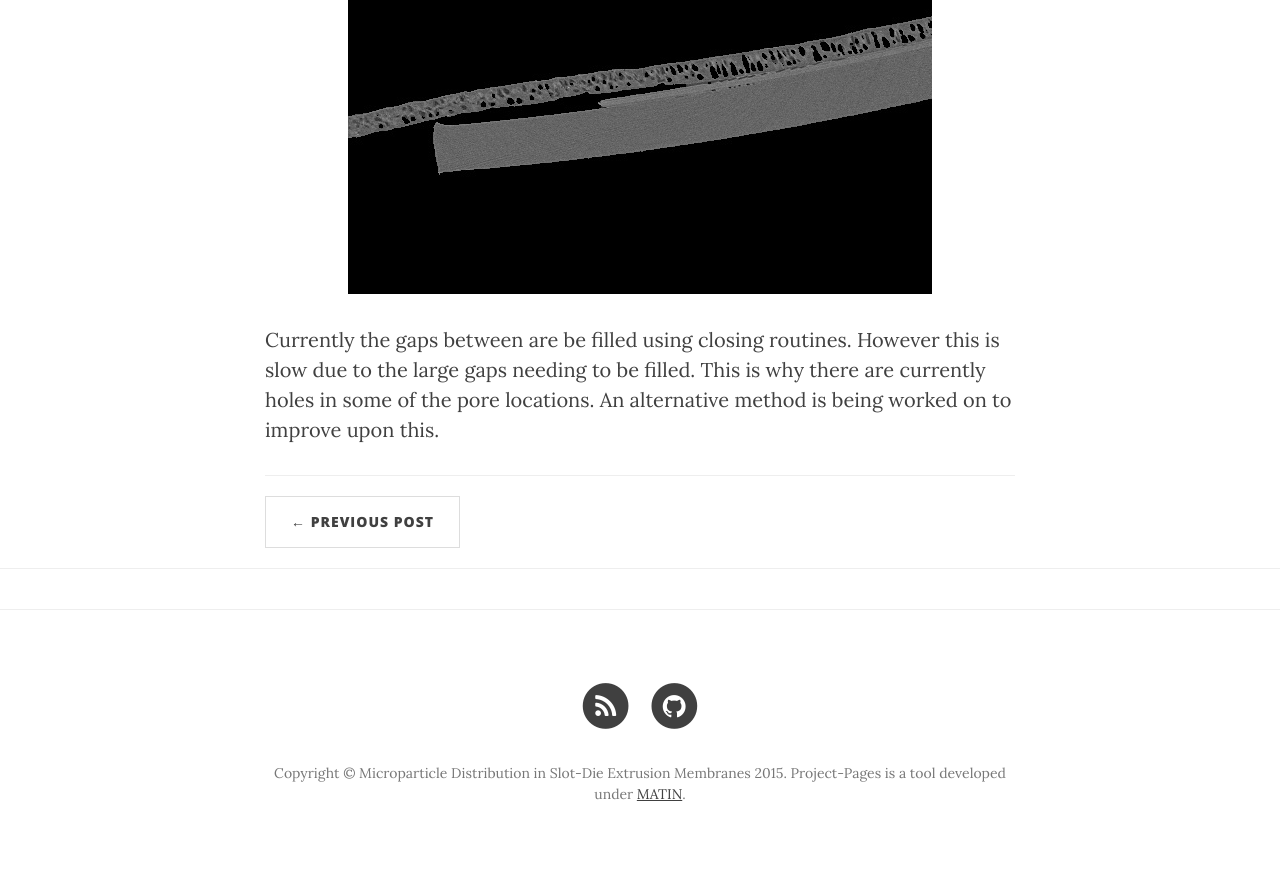
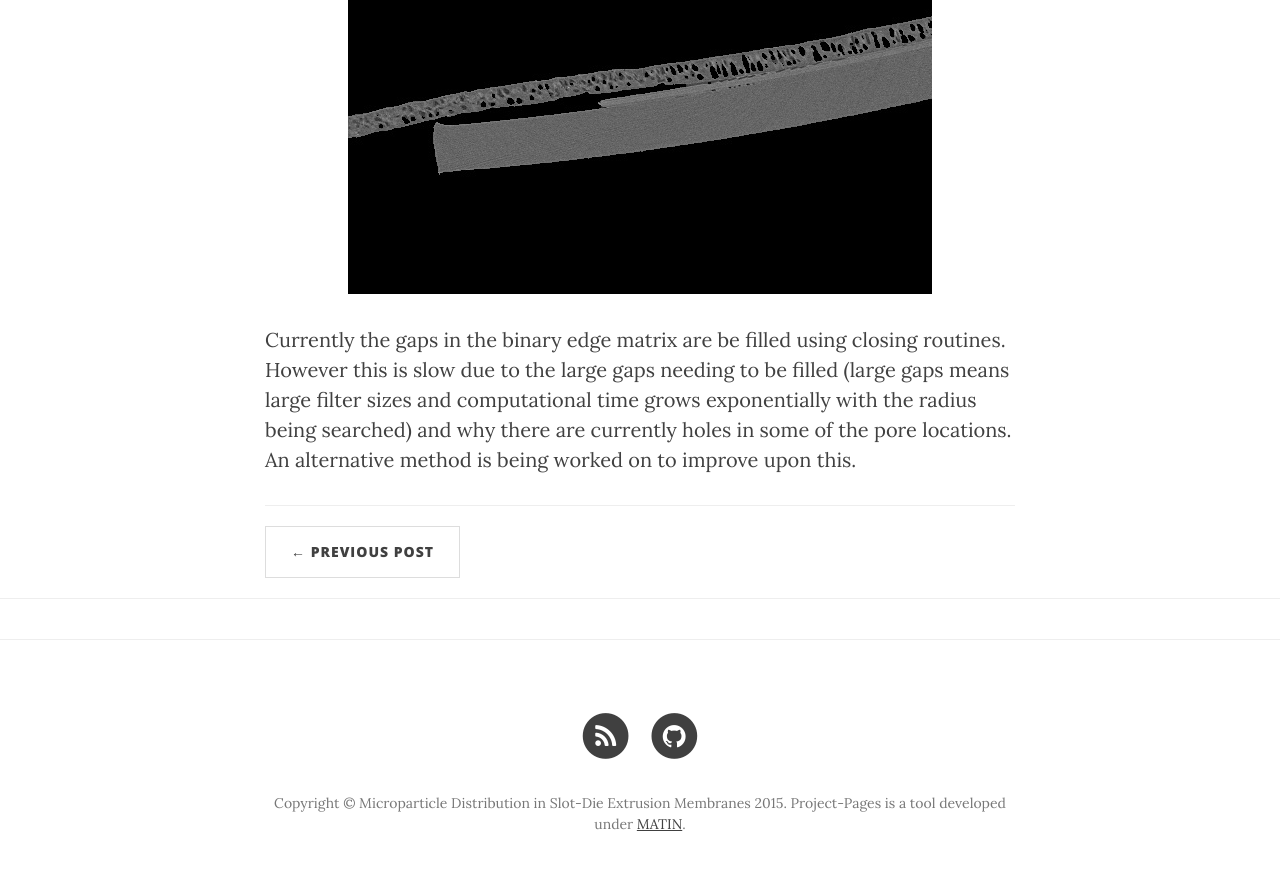
Before and after one commit to Materials-Informatics-Class-Fall2015/MIC-Microparticle-distribution, a Jekyll site: the page built from _posts/2015-10-30-Image Processing - Background Noise.md, in a window 1280 px wide and 900 px high, scrolled down 7284 px. Shown: the top 870 px of the window. Built offline with Jekyll 4.4.1, drawn with Linux system fonts in a browser that asks for light colours; nearby versions of some CDN libraries; comment, search, counter and statistics services are not loaded.

Commit message:
Published with MATIN Flavored StackEdit

```diff
--- a/_posts/2015-10-30-Image Processing - Background Noise.md
+++ b/_posts/2015-10-30-Image Processing - Background Noise.md
@@ -55,4 +55,4 @@ Using the closed binary edge matrix the solid data is highlighted.
 ![Original](https://github.com/Materials-Informatics-Class-Fall2015/MIC-Microparticle-distribution/blob/gh-pages/img/Image%20Processing/contrast.jpg?raw=true)
 ![Masked Data](https://github.com/Materials-Informatics-Class-Fall2015/MIC-Microparticle-distribution/blob/gh-pages/img/Image%20Processing/contrastMasked.jpg?raw=true)
 
-Currently the gaps between are be filled using closing routines. However this is slow due to the large gaps needing to be filled. This is why there are currently holes in some of the pore locations. An alternative method is being worked on to improve upon this.
+Currently the gaps in the binary edge matrix are be filled using closing routines. However this is slow due to the large gaps needing to be filled (large gaps means large filter sizes and computational time grows exponentially with the radius being searched) and why there are currently holes in some of the pore locations. An alternative method is being worked on to improve upon this.
```
